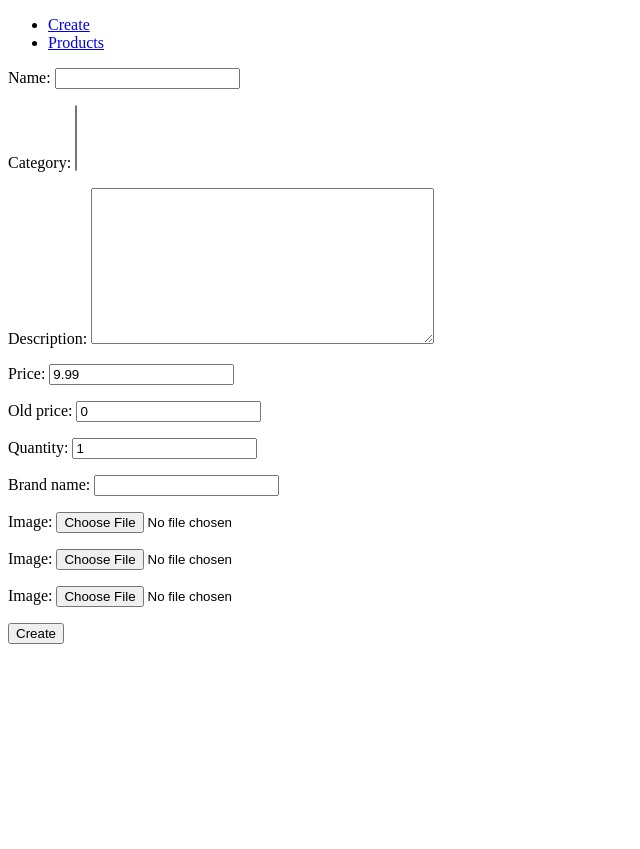
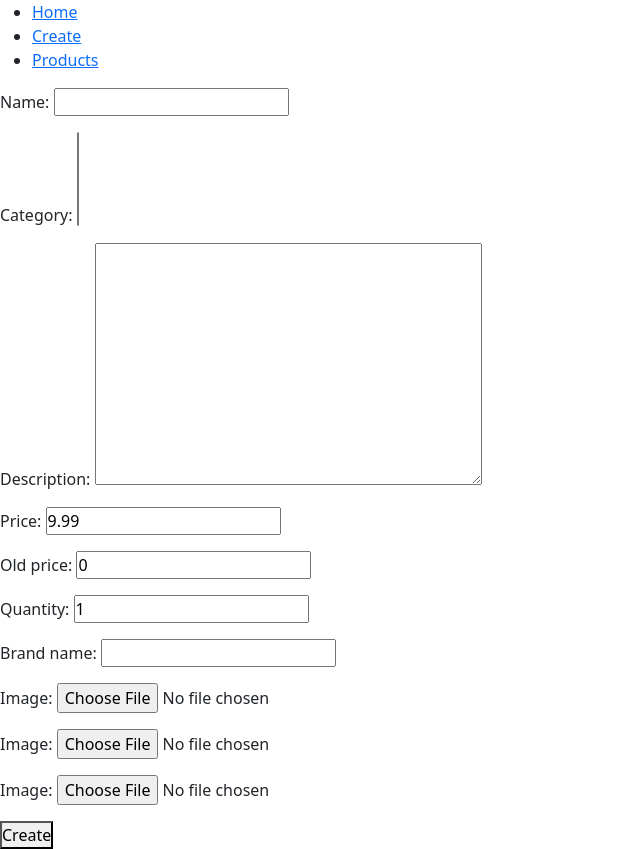
Before and after one commit to MagicRodri/urshop, a Django app: page /products/create/ in a window 1280 px wide. Shown: the whole page, without its empty margins (0-640 px from the left). Before the commit the page ends 644 px from the top, so only its background shows below. Run offline with Django 4.2, Linux system fonts and the light colour scheme; data that the repository does not hold is empty.

Commit message:
Set static files and add bootstrap css and Js

```diff
--- /dev/null
+++ b/static/css/base.css
@@ -0,0 +1,5 @@
+*{
+    box-sizing: border-box;
+    margin:0;
+    padding:0;
+}
--- a/templates/_base.html
+++ b/templates/_base.html
@@ -1,15 +1,25 @@
+{% load static %}
+
 <!DOCTYPE html>
 <html lang="en">
 <head>
     <meta charset="UTF-8">
     <meta http-equiv="X-UA-Compatible" content="IE=edge">
     <meta name="viewport" content="width=device-width, initial-scale=1.0">
+
+    <!-- Bootstrap CSS -->
+    <link href="https://cdn.jsdelivr.net/npm/bootstrap@5.0.2/dist/css/bootstrap.min.css" rel="stylesheet" integrity="sha384-EVSTQN3/azprG1Anm3QDgpJLIm9Nao0Yz1ztcQTwFspd3yD65VohhpuuCOmLASjC" crossorigin="anonymous">
+
+    <!-- CSS -->
+    <link rel="stylesheet" href={% static 'css/base.css' %}>
+
     <title> {% block title %}UrSHOP{% endblock title %}</title>
 </head>
 <body>
     <header>
         <nav>
             <ul>
+                <li><a href={% url 'home' %}>Home</a></li>
                 <li><a href={% url 'products:create' %}>Create</a></li>
                 <li><a href={% url 'products:list' %}>Products</a></li>
             </ul>
@@ -18,5 +28,11 @@
     {% block content %}
 
     {% endblock content %}
+
+    <!-- Bootstrap js -->
+    <script src="https://cdn.jsdelivr.net/npm/bootstrap@5.0.2/dist/js/bootstrap.bundle.min.js" integrity="sha384-MrcW6ZMFYlzcLA8Nl+NtUVF0sA7MsXsP1UyJoMp4YLEuNSfAP+JcXn/tWtIaxVXM" crossorigin="anonymous"></script>
+
+    <!-- js -->
+    <script src={% static 'js/base.js' %}></script>
 </body>
 </html>
--- a/urshop/settings.py
+++ b/urshop/settings.py
@@ -137,7 +137,13 @@
 MEDIA_ROOT = BASE_DIR / 'media'
 
 STATIC_URL = 'static/'
+STATIC_ROOT = BASE_DIR / 'statifiles'
+STATICFILES_DIRS = [
+    BASE_DIR / 'static'
+]
 
+
+STATICFILES_STORAGE = "django.contrib.staticfiles.storage.StaticFilesStorage"
 
 AUTH_USER_MODEL = 'accounts.User'
 # Default primary key field type
```
Also changed, not shown: static/js/base.js (added).
